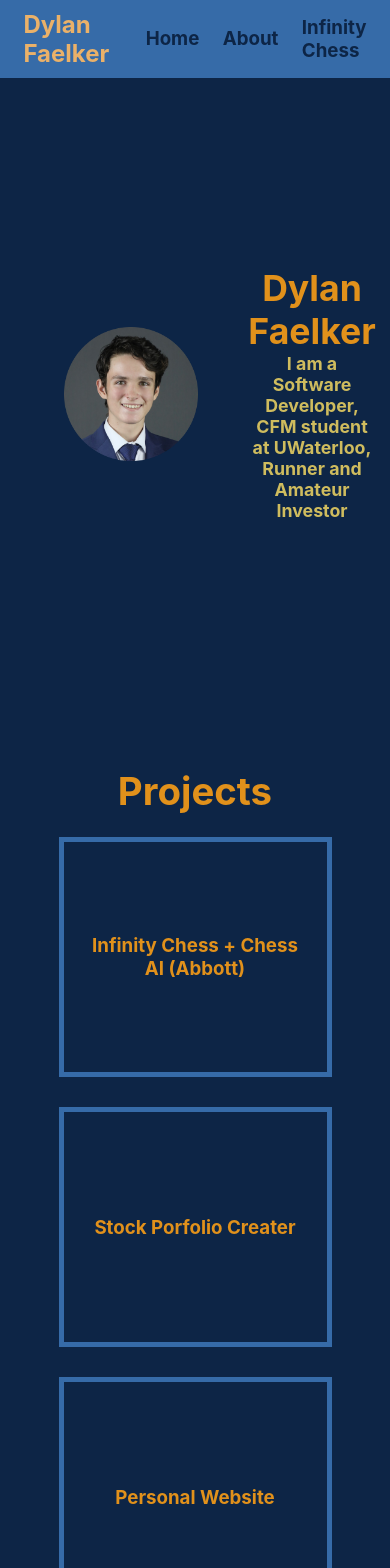
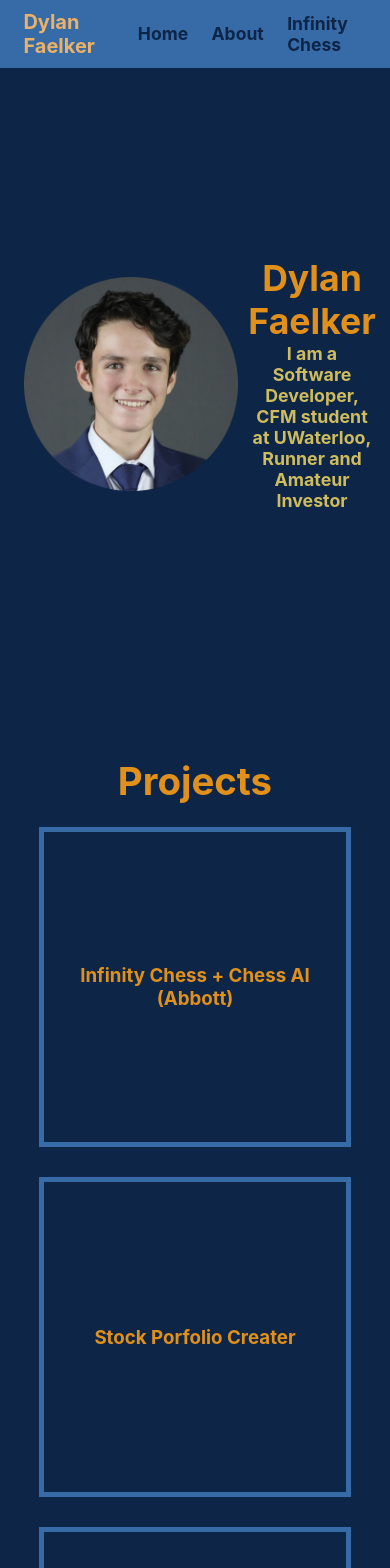
Before and after one commit to dylanfaelker/PersonalWebsite, a React (Create React App) app: page / in a window 390 px wide. Shown: the top 1568 px of the page. Built offline with nearby package versions, Linux system fonts and the light colour scheme.

Commit message:
Fixed mobile view

```diff
--- a/src/App.css
+++ b/src/App.css
@@ -11,6 +11,16 @@
   height: 60vmin;
   pointer-events: none;
   padding: 50px;
+}
+
+@media screen and (max-width: 600px) {
+  .App-logo {
+    padding: 10px;
+  }
+
+  .App-header {
+    font-size: calc(2px + 1vmin)
+  }
 }
 
 .App-header {
--- a/src/index.css
+++ b/src/index.css
@@ -122,10 +122,8 @@ code {
 }
 
 .project {
-  min-height: 15rem;
-  max-height: 15rem;
-  min-width: 70vw;
-  max-width: 70vw;
+  height: 15rem;
+  width: 60vw;
   color: #e1911b;
   border: 5px solid #366BA8;
   margin: 15px;
@@ -135,6 +133,19 @@ code {
   flex-direction: column;
   justify-content: center;
   align-items: center;
+}
+
+@media screen and (max-width: 600px) {
+  .project {
+    height: 20rem;
+    width: 80vw;
+  }
+  .nav {
+    font-size: 15px
+  }
+  .nav-name {
+    font-size: 20px
+  }
 }
 
 .navbar {
```
